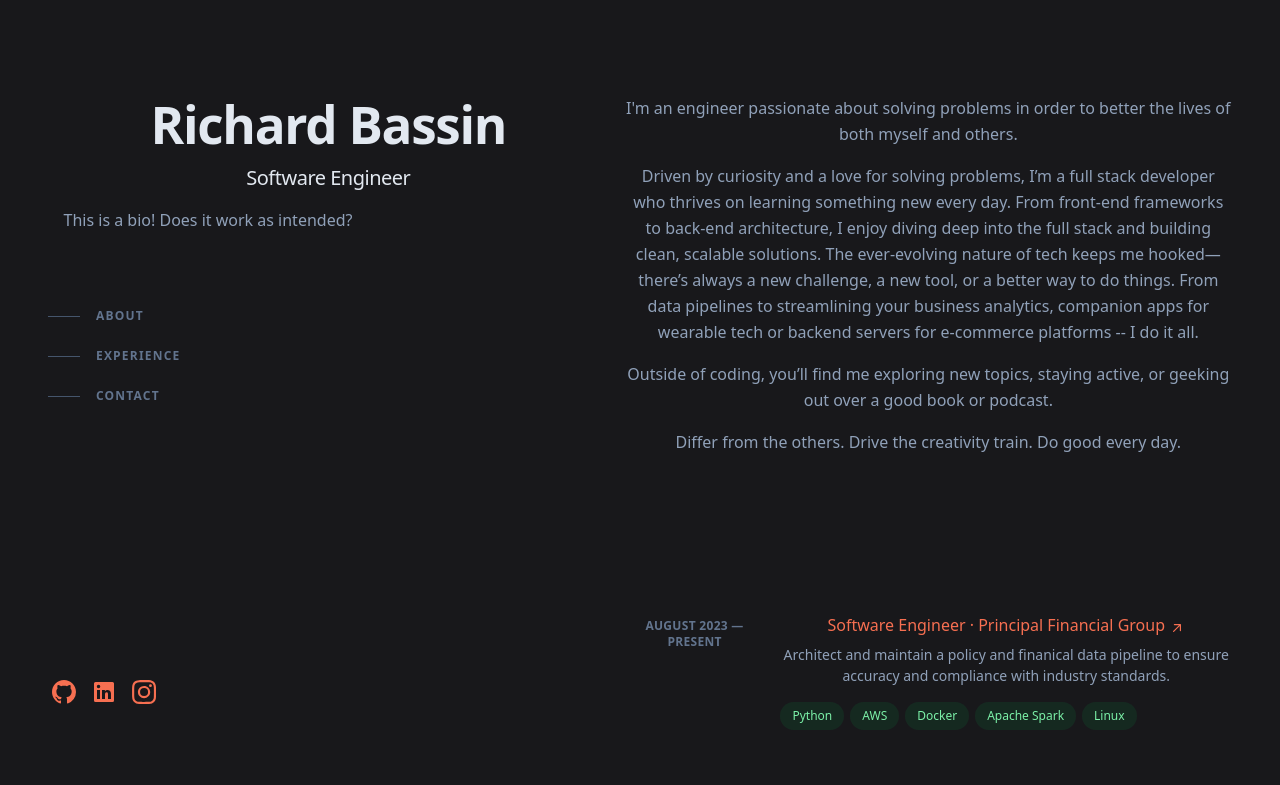
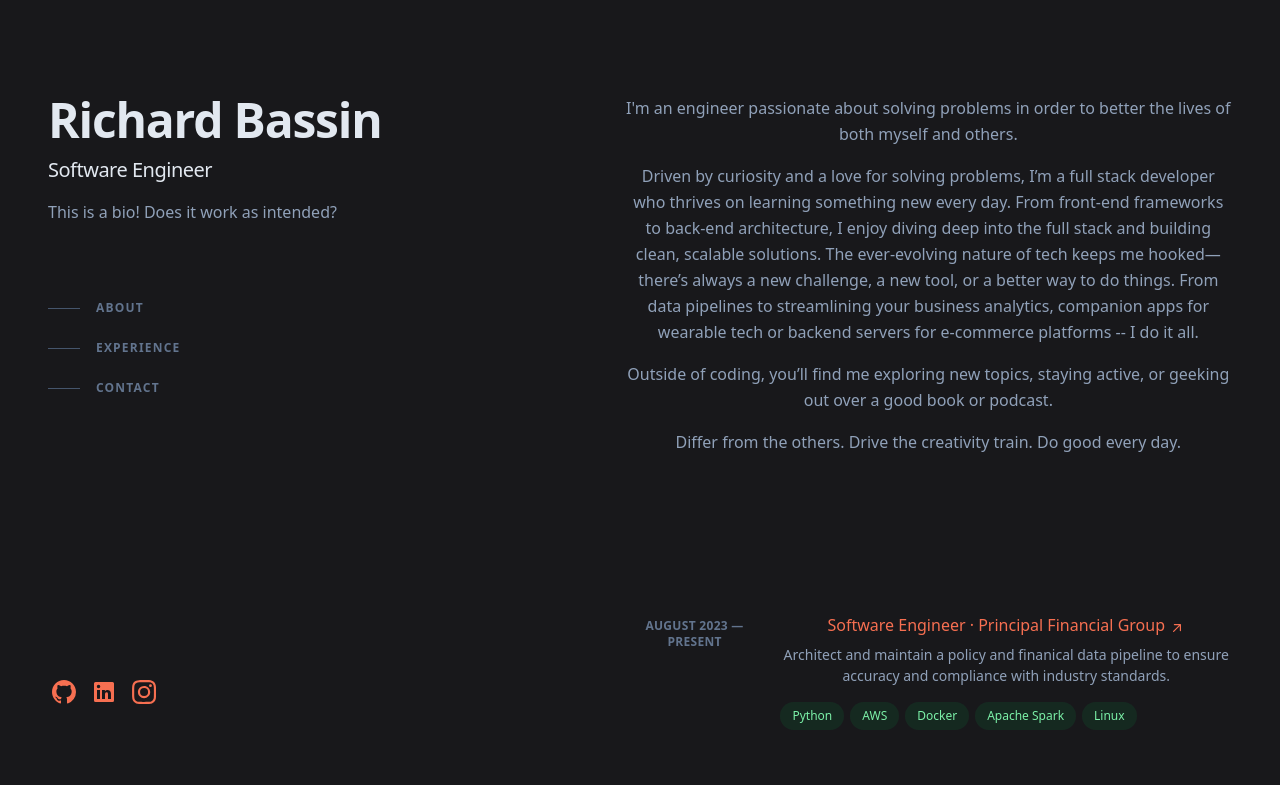
Before and after one commit to thedunerats/thedunerats.github.io, a React (Vite) app in the folder cv-website/: page / in a window 1280 px wide. Shown: the top 785 px of the page. Built offline with nearby package versions, Linux system fonts and the light colour scheme.

Commit message:
small corrections

```diff
--- a/cv-website/src/css/HomePage.css
+++ b/cv-website/src/css/HomePage.css
@@ -3,6 +3,14 @@
 .home-formatting-div {
     /* background: radial-gradient(600px at 1187px 527px, rgba(29, 78, 216, 0.15), transparent 80%); */
 } /* FIXME: doesn't cover whole page, only one corner. dones't interact with cursor. Fix or eliminate */
+
+.job-title {
+    padding-top: 0.75rem;
+}
+
+.job-description {
+    padding-top: 1rem;
+}
 
 .list-link {
     padding-top: 0.75rem;
@@ -45,3 +53,7 @@ a:hover {
 .header-text:hover {
     color: #f6b095;
 }
+
+.title-text {
+    text-align: left;
+}
--- a/cv-website/src/css/index.css
+++ b/cv-website/src/css/index.css
@@ -30,10 +30,10 @@ body {
   min-height: 100vh;
 }
 
-h1 {
+/* h1 {
   font-size: 3.2em;
   line-height: 1.1;
-}
+} */
 
 button {
   border-radius: 8px;
--- a/cv-website/src/pages/HomePage.tsx
+++ b/cv-website/src/pages/HomePage.tsx
@@ -10,9 +10,9 @@ function HomePage() {
                 {/* 2 columnar divs go in here */}
                 <header className="lg:sticky lg:top-0 lg:flex lg:max-h-screen lg:w-[48%] lg:flex-col lg:justify-between lg:py-24">
                     <div>
-                        <h1 className='text-4xl font-bold tracking-tight text-slate-200 sm:text-5xl'>Richard Bassin</h1>
-                        <h2 className='mt-3 text-lg font-medium tracking-tight text-slate-200 sm:text-xl'>Software Engineer</h2>
-                        <p className='mt-4 max-w-xs leading-normal'>This is a bio! Does it work as intended?</p>
+                        <h1 className='text-4xl font-bold tracking-tight text-slate-200 sm:text-5xl title-text'>Richard Bassin</h1>
+                        <h2 className='text-lg font-medium tracking-tight text-slate-200 sm:text-xl title-text job-title'>Software Engineer</h2>
+                        <p className='max-w-xs leading-normal title-text job-description'>This is a bio! Does it work as intended?</p>
                         <nav className='nav hidden lg:block mt-16'>
                             <ul className='w-max'>
                                 {/* TODO: SPACE THE LIST ELEMENTS APART FROM ONE ANOTHER */}
```
